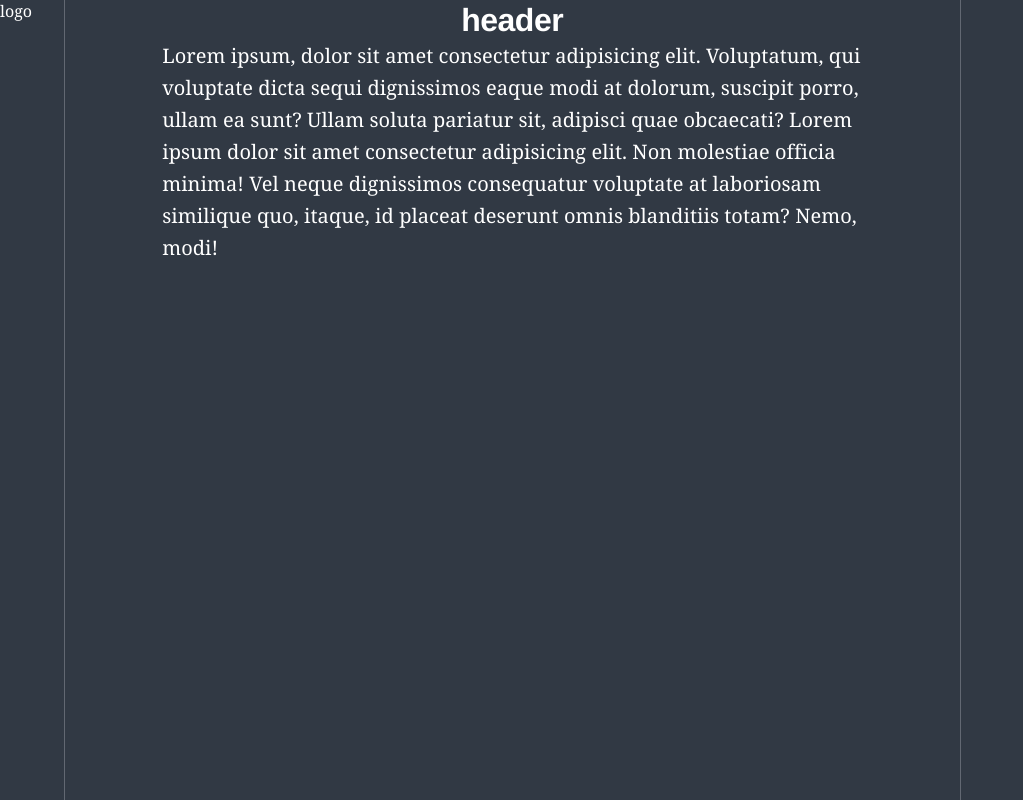
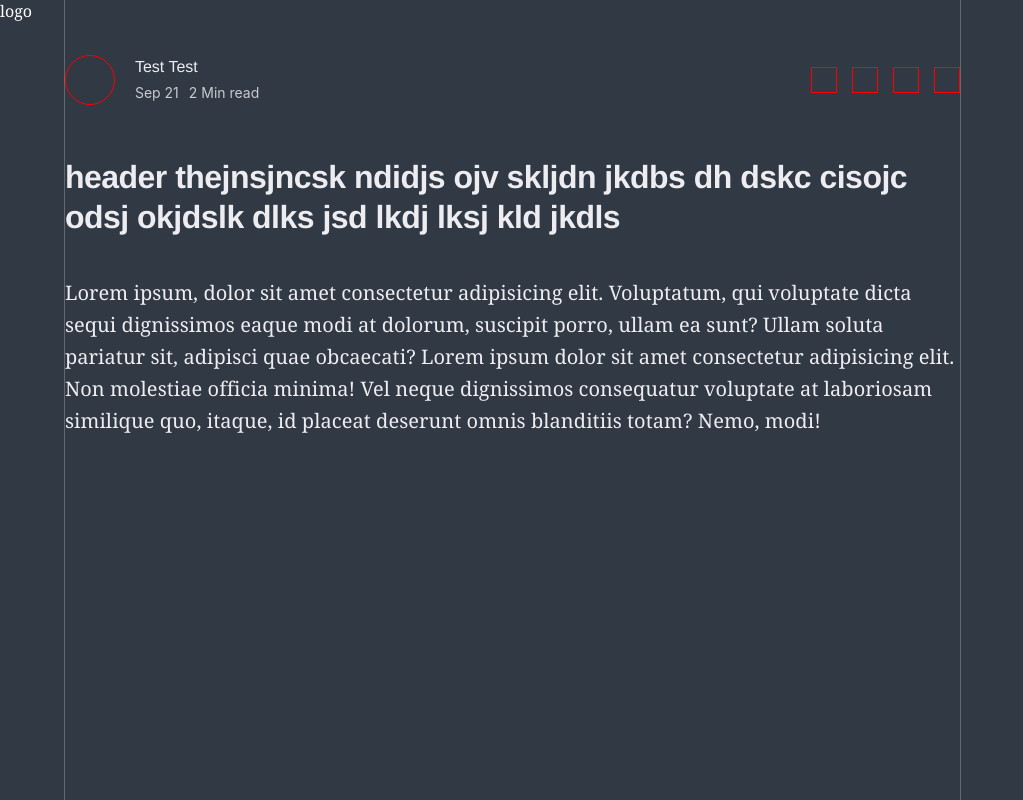
Before and after one commit to 21-minutes/template, a React (Vite) app: page / in a window 1280 px wide. Shown: the whole page, without its empty margins (0-1023 px from the left). Built offline with nearby package versions, Linux system fonts and the light colour scheme.

Commit message:
add Article Header, technically the article is ready for first blog post to be made

```diff
--- a/src/App.css
+++ b/src/App.css
@@ -2,7 +2,7 @@
   font-family: source-serif-pro, Georgia, Cambria, "Times New Roman", Times,
     serif;
   -webkit-font-smoothing: antialiased;
-  primary-text-color: #ededf1;
+  primary-text-color: #ededf1 !important;
 }
 * {
   margin: 0;
--- a/src/components/Article/Article.jsx
+++ b/src/components/Article/Article.jsx
@@ -1,11 +1,17 @@
 import "./Article.scss";
-
+import ContentHeader from "../../components/ContentHeader/ContentHeader";
 function Article() {
   return (
     //TODO: Replace content with api variables
+
     <div className="article__container">
       <div className="template-article">
-        <div className="article-title">header</div>
+        <ContentHeader />
+
+        <div className="article-title">
+          header thejnsjncsk ndidjs ojv skljdn jkdbs dh dskc cisojc odsj okjdslk
+          dlks jsd lkdj lksj kld jkdls
+        </div>
         <div className="article-content">
           Lorem ipsum, dolor sit amet consectetur adipisicing elit. Voluptatum,
           qui voluptate dicta sequi dignissimos eaque modi at dolorum, suscipit
--- a/src/components/Article/Article.scss
+++ b/src/components/Article/Article.scss
@@ -1,5 +1,5 @@
 .article-content {
-  max-width: 700px;
+  max-width: 900px;
 }
 .template-article {
   display: flex;
@@ -7,12 +7,16 @@
   flex-direction: column;
 }
 .article-title {
-  color: var(primary-text-color);
+  color: #ededf1;
   font-size: 32px;
   font-family: sohne, "Helvetica Neue", Helvetica, Arial, sans-serif;
   font-weight: 700;
   line-height: 40px;
   letter-spacing: -0.016em;
+  max-width: 900px;
+  text-align: left;
+  margin-bottom: 40px;
+  margin-top: 20px;
 }
 .article-content {
   font-size: 20px;
@@ -22,5 +26,9 @@
     serif;
   word-break: break-word;
   font-weight: 400;
-  color: var(primary-text-color);
+  color: #ededf1;
 }
+.author-info {
+  display: flex;
+  flex-direction: row;
+}
--- /dev/null
+++ b/src/components/ContentHeader/ContentHeader.jsx
@@ -0,0 +1,27 @@
+import "./ContentHeader.scss";
+
+function ContentHeader() {
+  return (
+    <div className="content-header__container">
+      <div className="author-section">
+        <div className="author-image"></div>
+        <div className="container__author">
+          <div className="author-name">Test Test</div>
+          <div className="author-info">
+            <div className="info-date">Sep 21</div>
+            <div className="info-reading-time">2 Min read</div>
+          </div>
+        </div>
+      </div>
+      <div className="author-socials">
+        <div className="socials-item">
+          <div className="item-icon"></div>
+          <div className="item-icon"></div>
+          <div className="item-icon"></div>
+          <div className="item-icon"></div>
+        </div>
+      </div>
+    </div>
+  );
+}
+export default ContentHeader;
--- /dev/null
+++ b/src/components/ContentHeader/ContentHeader.scss
@@ -0,0 +1,56 @@
+.author-image {
+  height: 48px;
+  width: 48px;
+  border-radius: 50%;
+  border: 1px solid red;
+  margin-right: 20px;
+}
+.content-header__container {
+  display: flex;
+  flex-direction: row;
+  align-items: center;
+  justify-content: space-between;
+  max-width: 900px;
+  width: 100%;
+  margin-bottom: 32px;
+  margin-top: 55px;
+}
+.author-section {
+  font-family: sohne, "Helvetica Neue", Helvetica, Arial, sans-serif;
+  display: flex;
+  flex-direction: row;
+}
+.author-name {
+  margin-bottom: 4px;
+  line-height: 24px;
+  font-size: 16px;
+  color: #ededf1;
+}
+.author-info {
+  display: flex;
+  flex-direction: row;
+  gap: 10px;
+  font-size: 14px;
+  font-weight: 400;
+  line-height: 20px;
+  color: #c8cad0;
+  font-family: medium-content-sans-serif-font, -apple-system, BlinkMacSystemFont,
+    "Segoe UI", Roboto, Oxygen, Ubuntu, Cantarell, "Open Sans", "Helvetica Neue",
+    sans-serif;
+}
+.info-date {
+  color: #c8cad0;
+}
+.info-reading-time {
+  color: #c8cad0;
+}
+.item-icon {
+  width: 24px;
+  height: 24px;
+  border: solid 1px red;
+}
+.socials-item {
+  display: flex;
+  flex-direction: row;
+  gap: 15px;
+}
```
